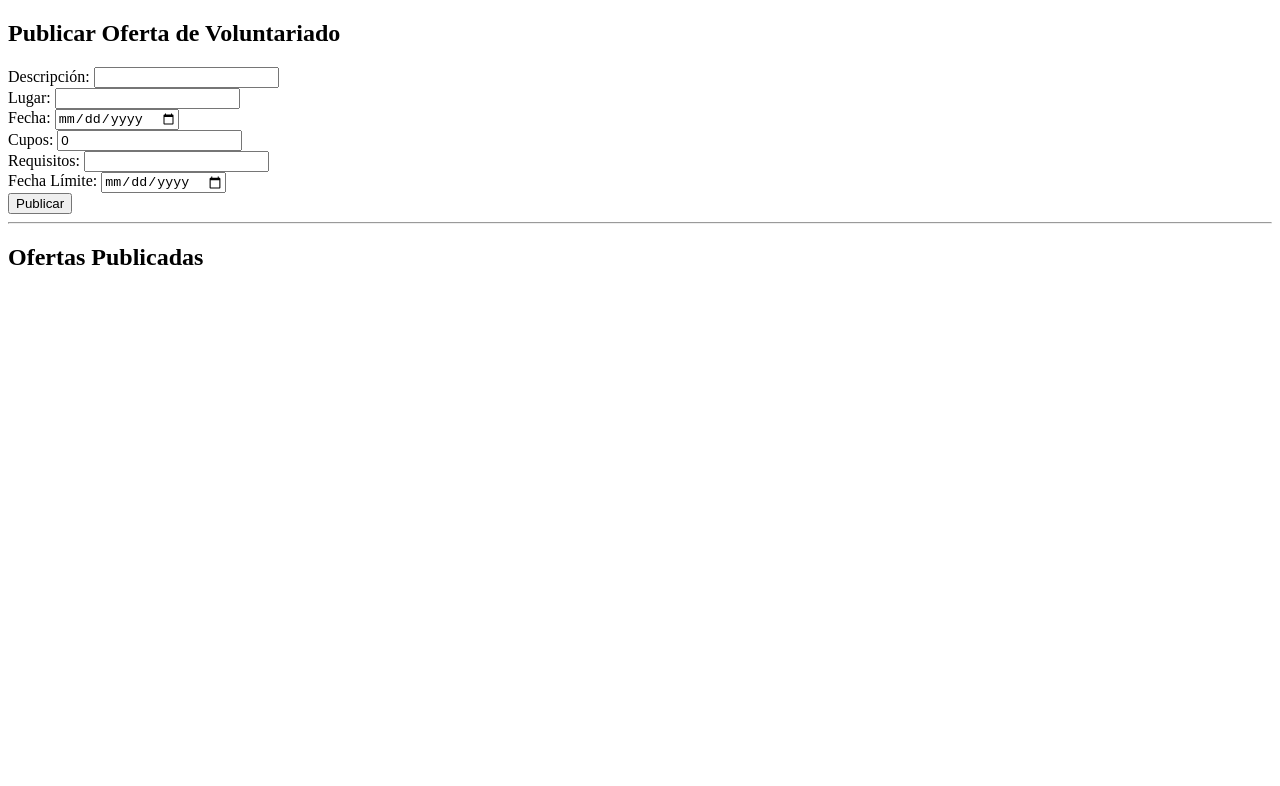
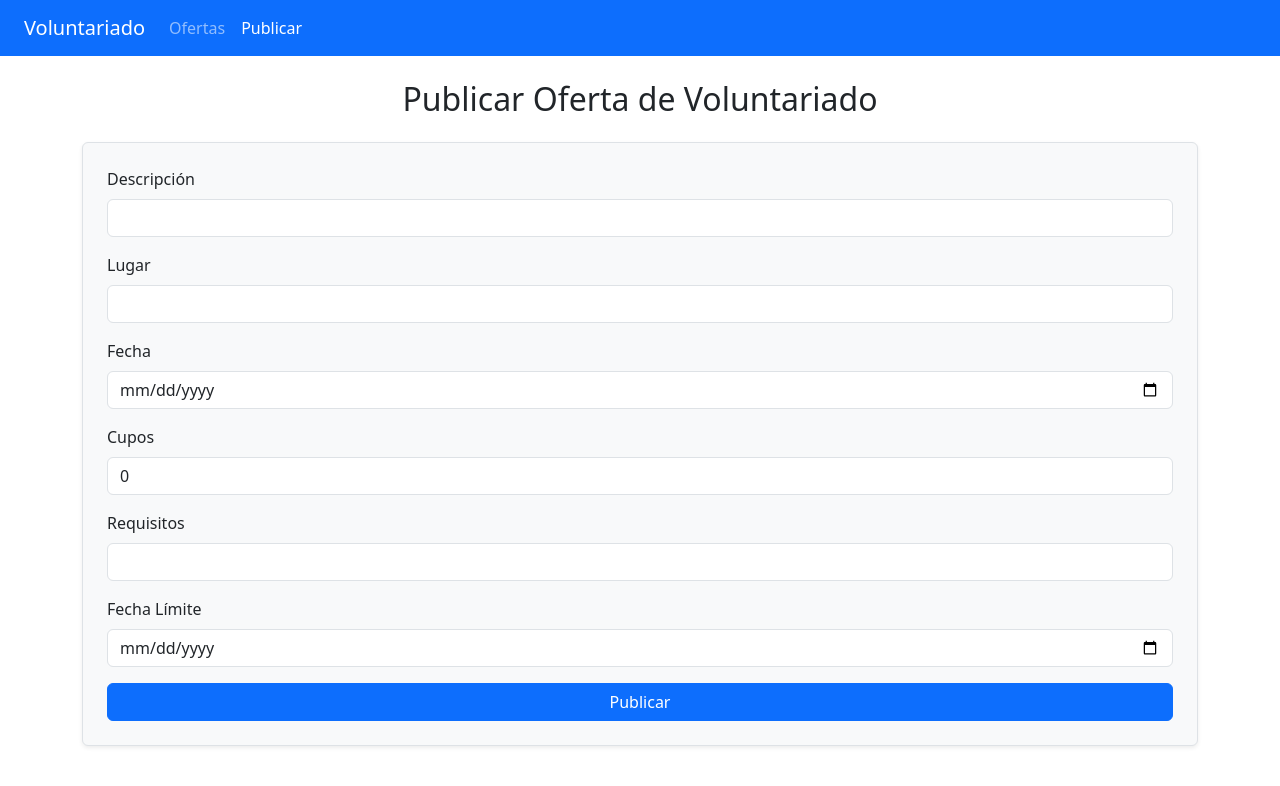
Before and after one commit to GaboNto/gestionVoluntariado, an Angular app: page /publicar in a window 1280 px wide. Before the commit this address led to /. Shown: the top 786 px of the page. Built offline with nearby package versions, Linux system fonts and the light colour scheme.

Commit message:
Separación de vistas (ofertas y publicar)

```diff
--- a/src/app/app.component.html
+++ b/src/app/app.component.html
@@ -1,3 +1,11 @@
-<app-oferta-form></app-oferta-form>
-<hr>
-<app-oferta-list></app-oferta-list>
+<nav class="navbar navbar-expand-lg navbar-dark bg-primary px-4">
+  <a class="navbar-brand" href="#">Voluntariado</a>
+  <div class="navbar-nav">
+    <a class="nav-link" routerLink="/ofertas" routerLinkActive="active">Ofertas</a>
+    <a class="nav-link" routerLink="/publicar" routerLinkActive="active">Publicar</a>
+  </div>
+</nav>
+
+<div class="container mt-4">
+  <router-outlet></router-outlet>
+</div>
--- a/src/app/app.routes.ts
+++ b/src/app/app.routes.ts
@@ -1,3 +1,9 @@
 import { Routes } from '@angular/router';
+import { OfertaFormComponent } from './components/ofertas/oferta-form/oferta-form.component';
+import { OfertaListComponent } from './components/ofertas/oferta-list/oferta-list.component';
 
-export const routes: Routes = [];
+export const routes: Routes = [
+  { path: 'publicar', component: OfertaFormComponent },
+  { path: 'ofertas', component: OfertaListComponent },
+  { path: '', redirectTo: '/ofertas', pathMatch: 'full' }, // ruta por defecto
+];
--- a/src/app/components/ofertas/oferta-form/oferta-form.component.css
+++ b/src/app/components/ofertas/oferta-form/oferta-form.component.css
@@ -0,0 +1,4 @@
+form {
+  max-width: 600px;
+  margin: 0 auto;
+}
--- a/src/app/components/ofertas/oferta-form/oferta-form.component.html
+++ b/src/app/components/ofertas/oferta-form/oferta-form.component.html
@@ -1,10 +1,28 @@
-<h2>Publicar Oferta de Voluntariado</h2>
-<form (ngSubmit)="publicarOferta()">
-  <label>Descripción: <input [(ngModel)]="oferta.descripcion" name="descripcion" required></label><br>
-  <label>Lugar: <input [(ngModel)]="oferta.lugar" name="lugar" required></label><br>
-  <label>Fecha: <input type="date" [(ngModel)]="oferta.fecha" name="fecha" required></label><br>
-  <label>Cupos: <input type="number" [(ngModel)]="oferta.cupos" name="cupos" required></label><br>
-  <label>Requisitos: <input [(ngModel)]="oferta.requisitos" name="requisitos"></label><br>
-  <label>Fecha Límite: <input type="date" [(ngModel)]="oferta.fechaLimite" name="fechaLimite" required></label><br>
-  <button type="submit">Publicar</button>
+<h2 class="text-center my-4">Publicar Oferta de Voluntariado</h2>
+<form (ngSubmit)="publicarOferta()" class="container border rounded p-4 shadow-sm bg-light">
+  <div class="mb-3">
+    <label class="form-label">Descripción</label>
+    <input class="form-control" [(ngModel)]="oferta.descripcion" name="descripcion" required>
+  </div>
+  <div class="mb-3">
+    <label class="form-label">Lugar</label>
+    <input class="form-control" [(ngModel)]="oferta.lugar" name="lugar" required>
+  </div>
+  <div class="mb-3">
+    <label class="form-label">Fecha</label>
+    <input type="date" class="form-control" [(ngModel)]="oferta.fecha" name="fecha" required>
+  </div>
+  <div class="mb-3">
+    <label class="form-label">Cupos</label>
+    <input type="number" class="form-control" [(ngModel)]="oferta.cupos" name="cupos" required>
+  </div>
+  <div class="mb-3">
+    <label class="form-label">Requisitos</label>
+    <input class="form-control" [(ngModel)]="oferta.requisitos" name="requisitos">
+  </div>
+  <div class="mb-3">
+    <label class="form-label">Fecha Límite</label>
+    <input type="date" class="form-control" [(ngModel)]="oferta.fechaLimite" name="fechaLimite" required>
+  </div>
+  <button type="submit" class="btn btn-primary w-100">Publicar</button>
 </form>
--- a/src/app/components/ofertas/oferta-form/oferta-form.component.ts
+++ b/src/app/components/ofertas/oferta-form/oferta-form.component.ts
@@ -26,7 +26,7 @@ export class OfertaFormComponent {
       descripcion: '',
       lugar: '',
       fecha: '',
-      cupos: 0,
+      cupos: 1,
       requisitos: '',
       fechaLimite: ''
     };
--- a/src/app/components/ofertas/oferta-list/oferta-list.component.html
+++ b/src/app/components/ofertas/oferta-list/oferta-list.component.html
@@ -1,6 +1,19 @@
-<h2>Ofertas Publicadas</h2>
-<ul>
-  <li *ngFor="let o of servicio.obtenerOfertas()">
-    <strong>{{ o.descripcion }}</strong> - {{ o.lugar }} ({{ o.fecha }}) - Cupos: {{ o.cupos }}
-  </li>
-</ul>
+<h2 class="text-center my-4">Ofertas Publicadas</h2>
+<div class="container">
+  <div class="row g-3">
+    <div class="col-md-6 col-lg-4" *ngFor="let o of servicio.obtenerOfertas()">
+      <div class="card shadow-sm h-100">
+        <div class="card-body">
+          <h5 class="card-title">{{ o.descripcion }}</h5>
+          <p class="card-text">
+            <strong>Lugar:</strong> {{ o.lugar }}<br>
+            <strong>Fecha:</strong> {{ o.fecha }}<br>
+            <strong>Cupos:</strong> {{ o.cupos }}<br>
+            <strong>Requisitos:</strong> {{ o.requisitos || 'Ninguno' }}<br>
+            <strong>Fecha límite:</strong> {{ o.fechaLimite }}
+          </p>
+        </div>
+      </div>
+    </div>
+  </div>
+</div>
--- a/src/index.html
+++ b/src/index.html
@@ -5,6 +5,10 @@
   <title>GestionVoluntariado</title>
   <base href="/">
   <meta name="viewport" content="width=device-width, initial-scale=1">
+
+  <!-- Bootstrap CSS CDN -->
+  <link href="https://cdn.jsdelivr.net/npm/bootstrap@5.3.3/dist/css/bootstrap.min.css" rel="stylesheet">
+
   <link rel="icon" type="image/x-icon" href="favicon.ico">
 </head>
 <body>
```
Also changed, not shown: src/app/app.component.ts (+3 -4 lines), src/app/app.config.ts (+5 -2 lines), src/app/components/ofertas/oferta-list/oferta-list.component.css (+7 -0 lines).
